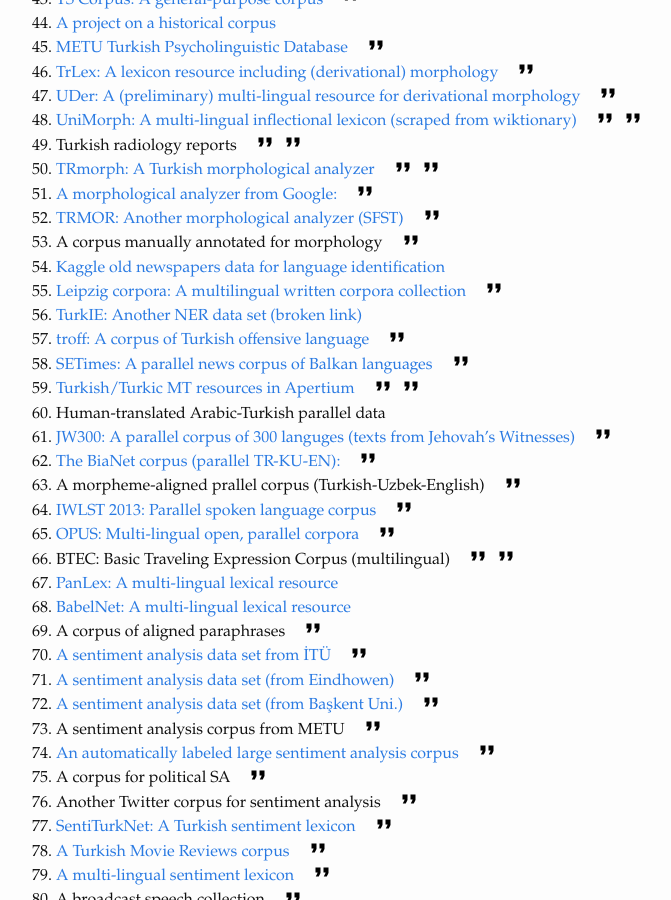
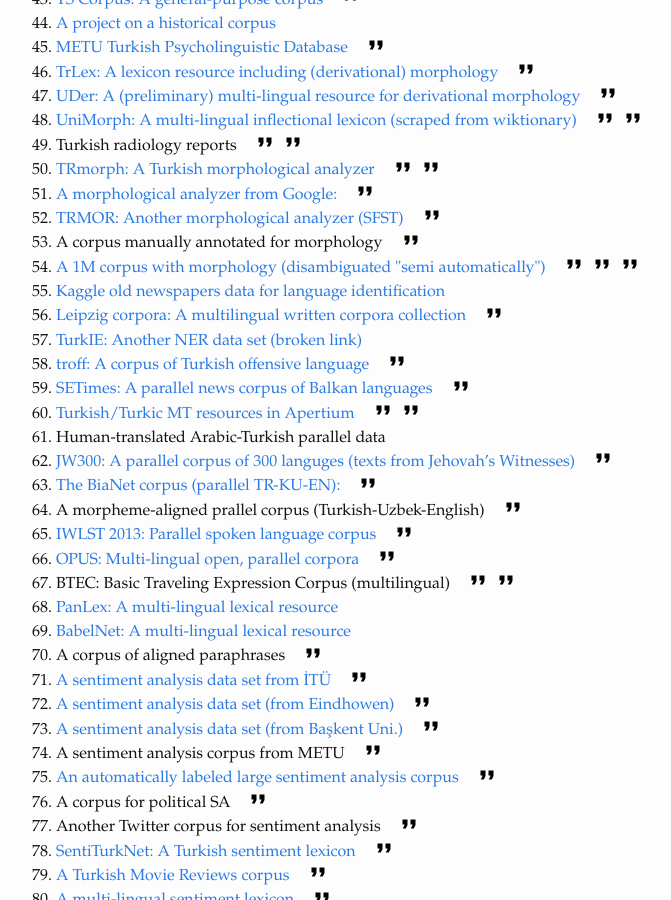
Before and after one commit to TurkishNLP/list, a Jekyll site: the page built from index.md, in a window 1280 px wide and 900 px high, scrolled down 1237 px. Shown: the whole window, without its empty margins (244-915 px from the left). Built offline with Jekyll 4.4.1, drawn with Linux system fonts in a browser that asks for light colours.

Commit message:
One more resource/note.

```diff
--- a/_data/resources.yml
+++ b/_data/resources.yml
@@ -617,6 +617,12 @@
   citations: [kutlu2013]
   category: corpus
   subcat: morphological disambiguation
+  note: emailed on 2021-02-02, got the data on 2021-02-03
+- dsc: A 1M corpus with morphology (disambiguated "semi automatically")
+  citations: [hakkani-tur2002,yuret2006,dayanik2018]
+  category: corpus
+  subcat: morphological disambiguation
+  link: https://github.com/ai-ku/TrMor2018/tree/master/TrMor2018
 - dsc: A summarization corpus
   citation: [kutlu2010]
   category: corpus
```
